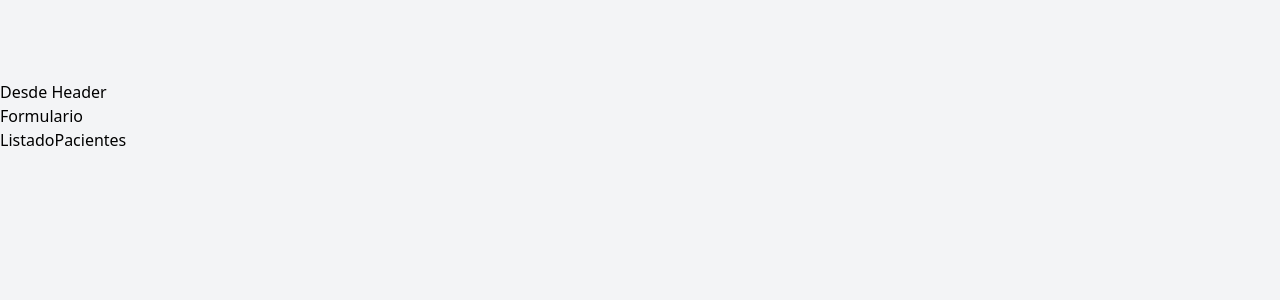
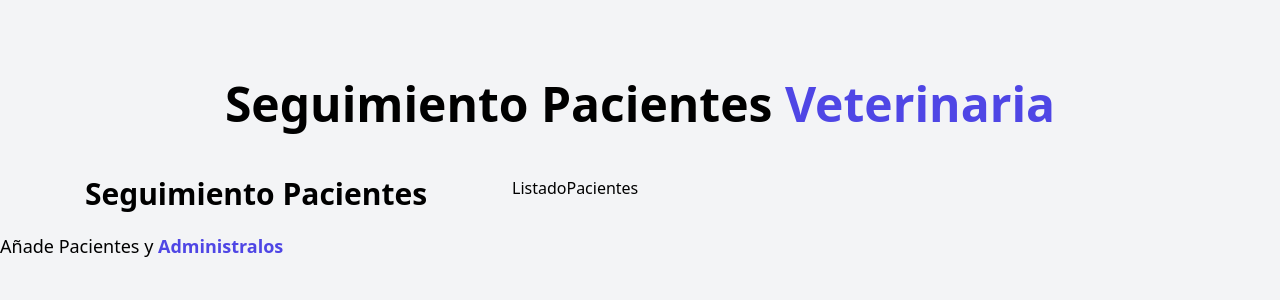
Before and after one commit to Saile16/LReact-Adm.Pacientes, a React (Vite) app: page / in a window 1280 px wide. Shown: the top 300 px of the page. Built offline with nearby package versions, Linux system fonts and the light colour scheme.

Commit message:
Agregamos estilos alos componentes

```diff
--- a/src/App.jsx
+++ b/src/App.jsx
@@ -6,8 +6,10 @@
   return (
     <div className="container mx-auto mt-20">
       <Header />
-      <Formulario />
-      <ListadoPacientes />
+      <div className="mt-12 md:flex">
+        <Formulario />
+        <ListadoPacientes />
+      </div>
     </div>
   );
 }
--- a/src/components/Formulario.jsx
+++ b/src/components/Formulario.jsx
@@ -2,8 +2,13 @@
 
 const Formulario = () => {
   return (
-    <div className="">
-      <h2 className="">Formulario</h2>
+    <div className="md:w-1/2 lg:w-2/5">
+      <h2 className="font-black text-3xl text-center">Seguimiento Pacientes</h2>
+      <p className="text-lg mt-5">
+        Añade Pacientes y {""}
+        <span className="text-indigo-600 font-bold">Administralos</span>
+      </p>
+      <form></form>
     </div>
   );
 };
--- a/src/components/Header.jsx
+++ b/src/components/Header.jsx
@@ -1,5 +1,10 @@
 const Header = () => {
-  return <h1>Desde Header</h1>;
+  return (
+    <h1 className="font-black text-5xl text-center md:w-2/3 mx-auto">
+      Seguimiento Pacientes {""}
+      <span className="text-indigo-600">Veterinaria</span>
+    </h1>
+  );
 };
 
 export default Header;
--- a/src/components/ListadoPacientes.jsx
+++ b/src/components/ListadoPacientes.jsx
@@ -1,5 +1,9 @@
 const ListadoPacientes = () => {
-  return <h2>ListadoPacientes</h2>;
+  return (
+    <div className="w-1/2 lg:w-3/5">
+      <h2>ListadoPacientes</h2>
+    </div>
+  );
 };
 
 export default ListadoPacientes;
```
